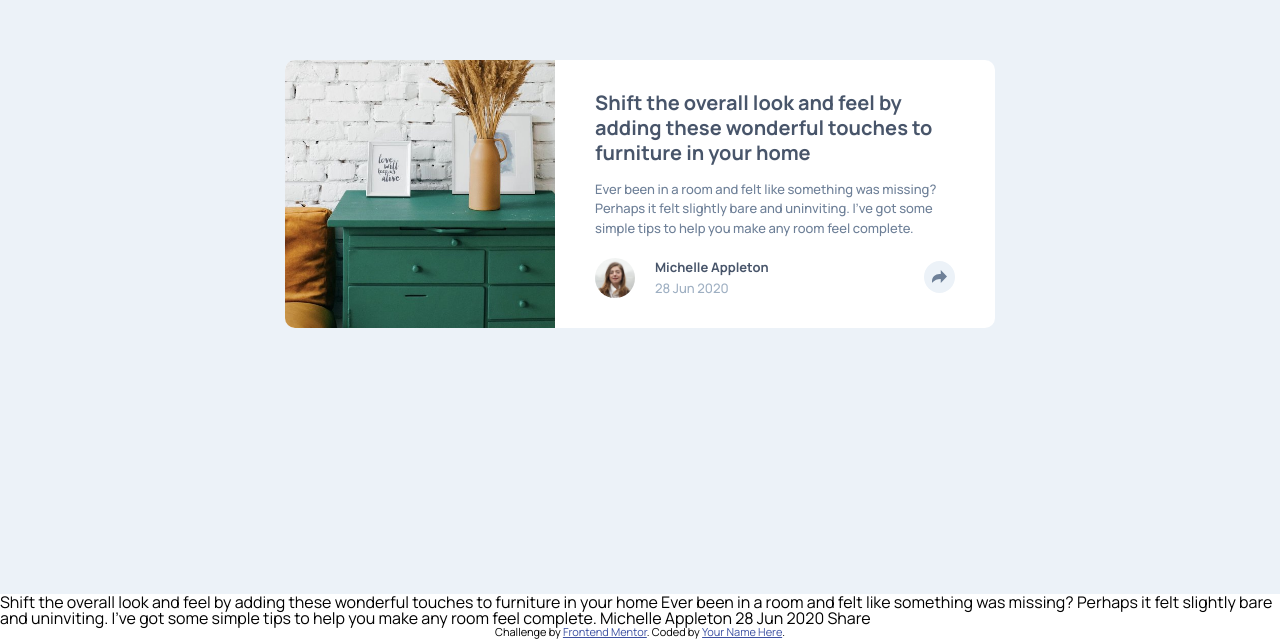
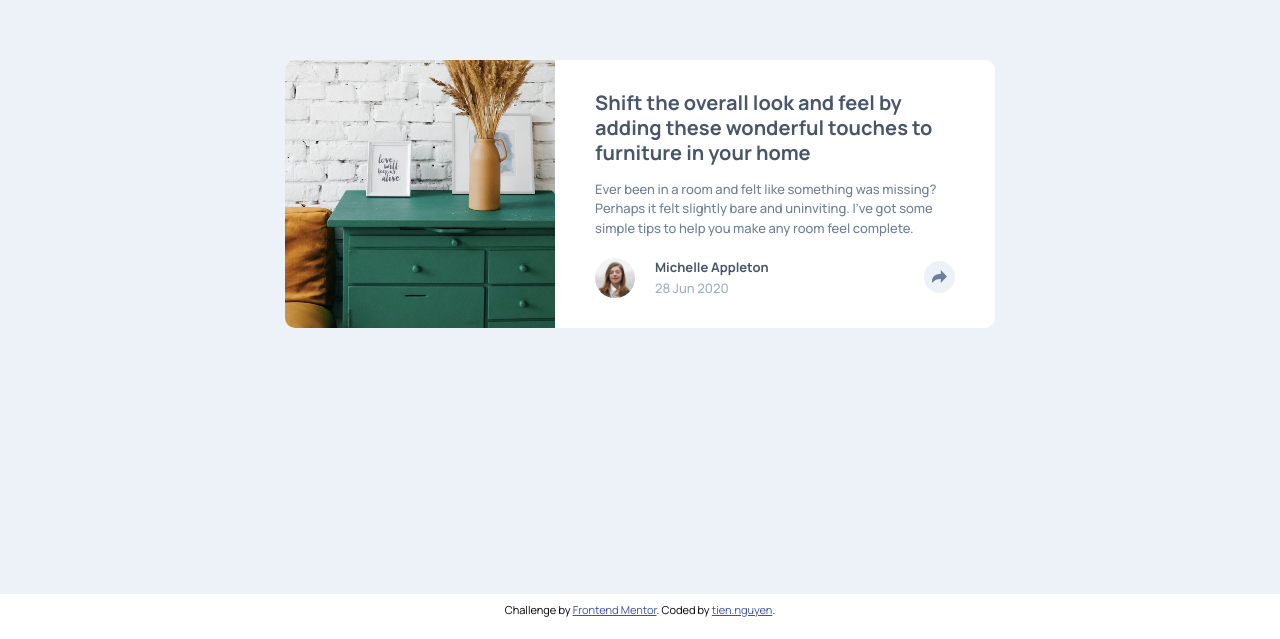
Before and after one commit to NiteArie/fm-article-preview-component, a plain HTML site: page index.html in a window 1280 px wide. Shown: the part 206-845 px from the top of the page. Drawn offline with Linux system fonts and the light colour scheme.

Commit message:
[Fea + Refactor] Refactor HTML + added Footer

```diff
--- a/index.html
+++ b/index.html
@@ -10,7 +10,7 @@
 
   <!-- Feel free to remove these styles or customise in your own stylesheet 👍 -->
   <style>
-    .attribution { font-size: 11px; text-align: center; }
+    .attribution { font-size: 11px; text-align: center; padding: 10px;}
     .attribution a { color: hsl(228, 45%, 44%); }
   </style>
   <link rel="preconnect" href="https://fonts.gstatic.com">
@@ -70,21 +70,9 @@
     </div>
   </div>
 
-  Shift the overall look and feel by adding these wonderful
-  touches to furniture in your home
-
-  Ever been in a room and felt like something was missing? Perhaps
-  it felt slightly bare and uninviting. I’ve got some simple tips
-  to help you make any room feel complete.
-
-  Michelle Appleton
-  28 Jun 2020
-
-  Share
-
   <div class="attribution">
     Challenge by <a href="https://www.frontendmentor.io?ref=challenge" target="_blank">Frontend Mentor</a>.
-    Coded by <a href="#">Your Name Here</a>.
+    Coded by <a href="https://github.com/NiteArie" target="_blank">tien.nguyen</a>.
   </div>
   <script src="script.js"></script>
 </body>
```
